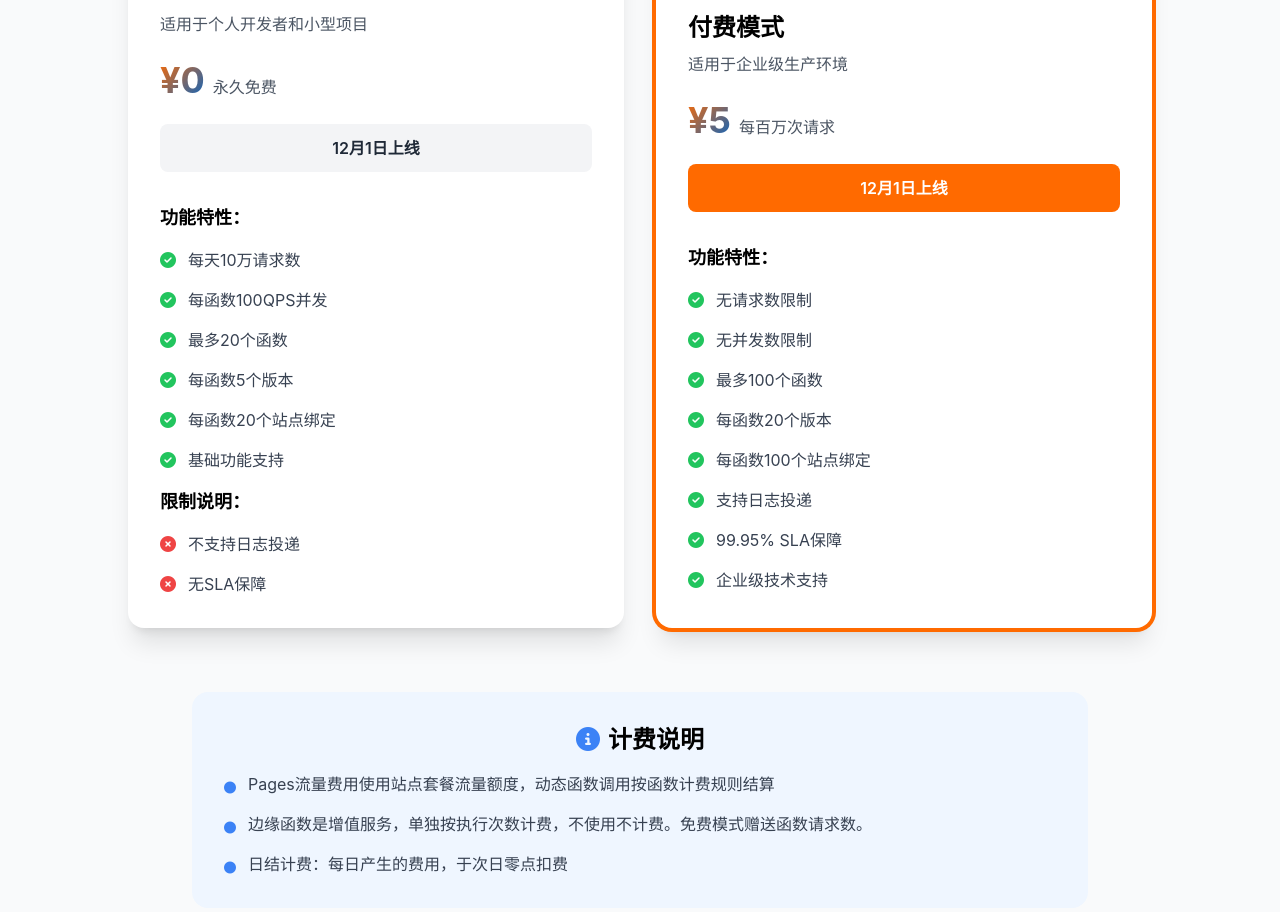
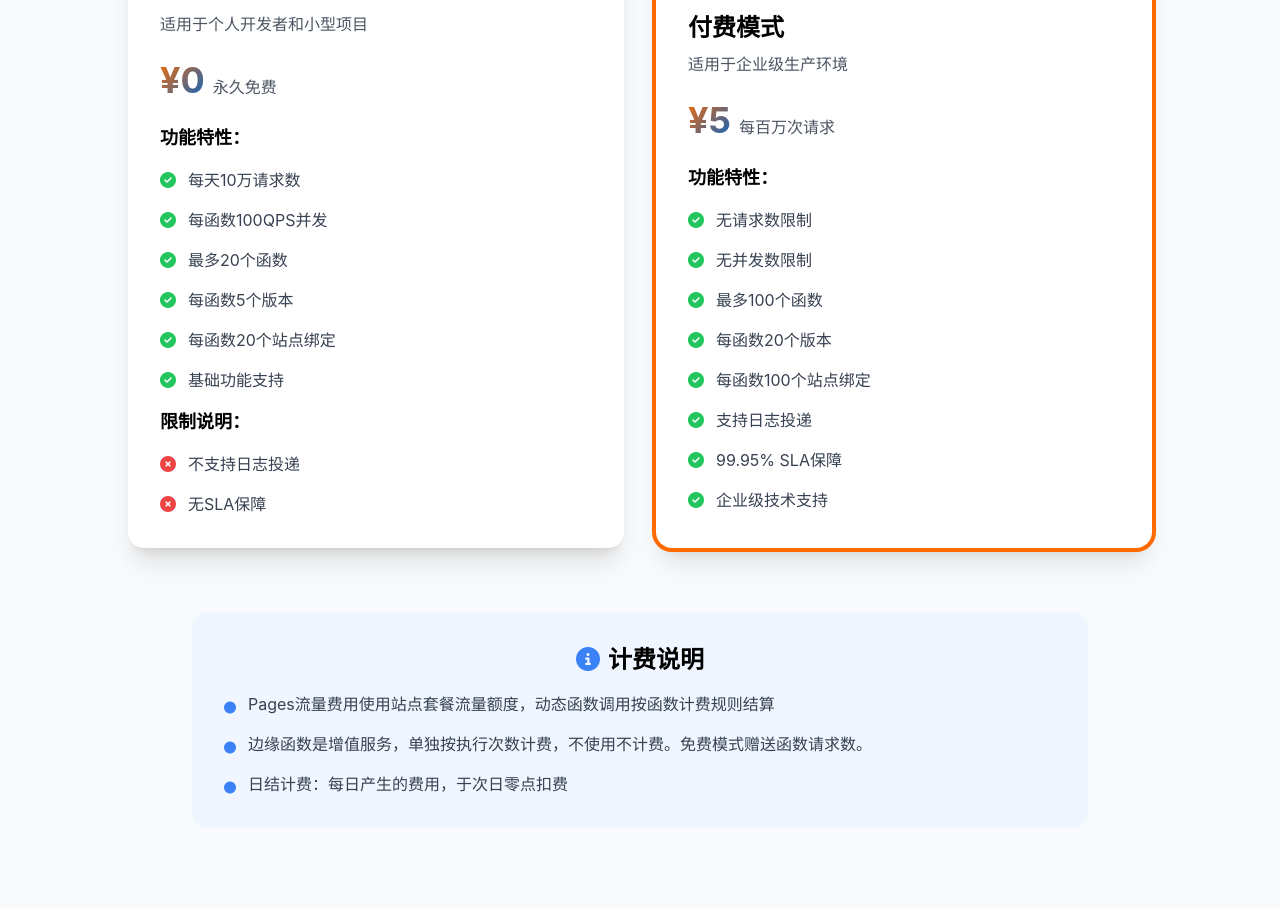
Before and after one commit to zw-byte/esa-pages, a React app: page /#/ in a window 1280 px wide. Shown: the part 2950-3862 px from the top of the page. Built offline with nearby package versions, Linux system fonts and the light colour scheme.

Commit message:
Update Pricing.jsx

```diff
--- a/src/components/Pricing.jsx
+++ b/src/components/Pricing.jsx
@@ -74,14 +74,6 @@ function Pricing() {
                 <span className="text-gray-600 ml-2">{plan.period}</span>
               </div>
 
-                <button className={`w-full py-3 rounded-lg font-semibold transition-all mb-8 ${
-                  plan.popular
-                    ? 'bg-primary text-white hover:bg-opacity-90'
-                    : 'bg-gray-100 text-gray-800 hover:bg-gray-200'
-                }`}>
-                  12月1日上线
-                </button>
-
                 <div className="space-y-4">
                   <h4 className="font-bold text-lg mb-3">功能特性：</h4>
                   {plan.features.map((feature, idx) => (
```
